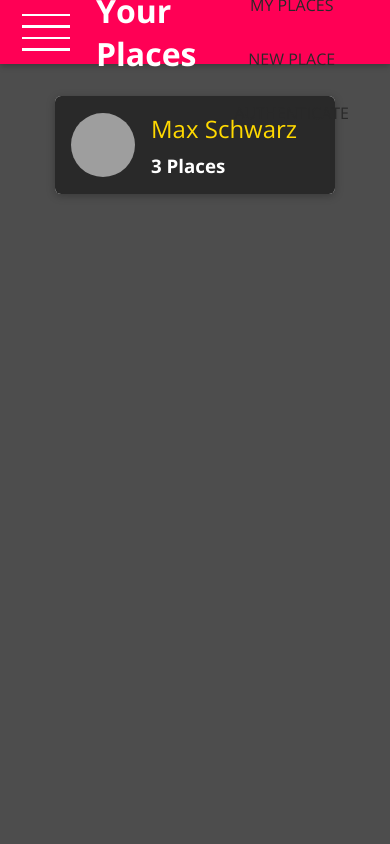
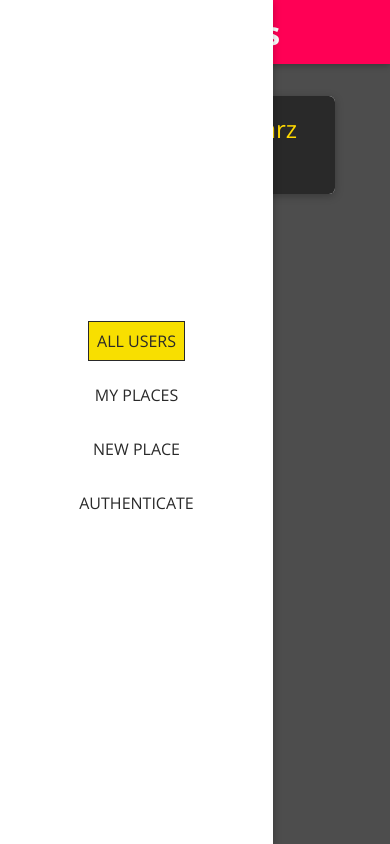
Before and after one commit to Elisa-cf/fe-mern-app, a React (Create React App) app: page / in a window 390 px wide. Built offline with nearby package versions, Linux system fonts and the light colour scheme; grey boxes are pictures that could not be loaded.

Commit message:
implemented basic desktop & mobile nav

```diff
--- a/src/shared/components/navigation/MainNavigation.js
+++ b/src/shared/components/navigation/MainNavigation.js
@@ -1,21 +1,25 @@
 import React from 'react'
-import {Link} from 'react-router-dom'
+import { Link } from 'react-router-dom'
 import MainHeader from './MainHeader'
 import NavLinks from './NavLinks'
+import SideDrawer from './SideDrawer'
 import './MainNavigation.css'
 
 const MainNavigation = (props) => {
     return (
-        <MainHeader>
-            <button className='main-navigation__menu-btn'>
-                <span/>
-                <span/>
-                <span/>
-                <span/>
-            </button>
-            <h1 className='main-navigation__title'><Link to='/'>Your Places</Link></h1>
-            <nav><NavLinks/></nav>
-        </MainHeader>
+        <>
+            <SideDrawer> <nav className='main-navigation__drawer-nav'><NavLinks /></nav></SideDrawer>
+            <MainHeader>
+                <button className='main-navigation__menu-btn'>
+                    <span />
+                    <span />
+                    <span />
+                    <span />
+                </button>
+                <h1 className='main-navigation__title'><Link to='/'>Your Places</Link></h1>
+                <nav className='main-navigation__header-nav'><NavLinks /></nav>
+            </MainHeader>
+        </>
     )
 }
 
--- a/src/shared/components/navigation/SideDrawer.css
+++ b/src/shared/components/navigation/SideDrawer.css
@@ -0,0 +1,10 @@
+.side-drawer {
+  position: fixed;
+  left: 0;
+  top: 0;
+  z-index: 100;
+  height: 100vh;
+  width: 70%;
+  background: white;
+  box-shadow: 0 2px 8px rgba(0, 0, 0, 0.26);
+}
--- a/src/shared/components/navigation/SideDrawer.js
+++ b/src/shared/components/navigation/SideDrawer.js
@@ -0,0 +1,12 @@
+import React from 'react'
+import './SideDrawer.css'
+
+const SideDrawer = (props) => {
+    return (
+        <aside className='side-drawer'>
+            {props.children}
+        </aside>
+    )
+}
+
+export default SideDrawer
```
